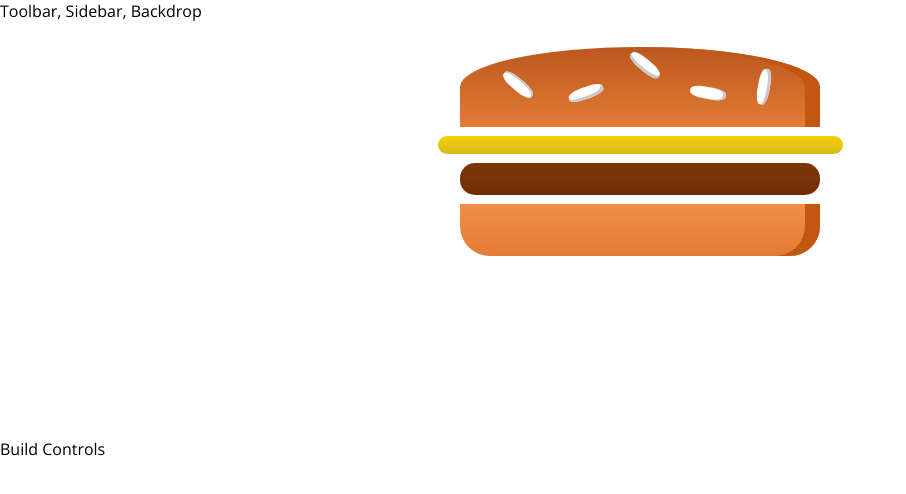
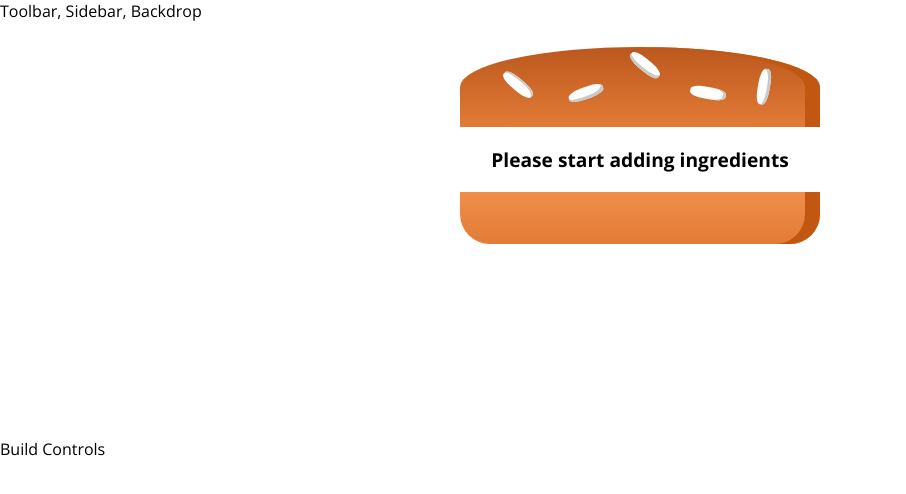
Before and after one commit to sid995/burger-builder-application, a React app: page / in a window 1280 px wide. Shown: the top 494 px of the page, without its empty margins (0-906 px from the left). Built offline with nearby package versions, Linux system fonts and the light colour scheme.

Commit message:
Dynamically add ingredients

```diff
--- a/src/components/Burger/Burger.js
+++ b/src/components/Burger/Burger.js
@@ -2,12 +2,24 @@
 import './Burger.css'
 import BurgerIngredient from './BurgerIngredient/BurgerIngredient'
 
-const Burger = () => {
+const Burger = ({ ingredients }) => {
+	let transformedIngredients = Object.keys(ingredients)
+		.map(igKey => {
+			return [...Array(ingredients[igKey])].map((_, i) => {
+				return <BurgerIngredient key={igKey + i} type={igKey} />
+			})
+		})
+		.reduce((arr, el) => {
+			return arr.concat(el)
+		}, [])
+
+	if (transformedIngredients.length === 0)
+		transformedIngredients = <p>Please start adding ingredients</p>
+
 	return (
 		<div className='Burger'>
 			<BurgerIngredient type='bread-top' />
-			<BurgerIngredient type='cheese' />
-			<BurgerIngredient type='meat' />
+			{transformedIngredients}
 			<BurgerIngredient type='bread-bottom' />
 		</div>
 	)
--- a/src/containers/BurgerBuilder/BurgerBuilder.js
+++ b/src/containers/BurgerBuilder/BurgerBuilder.js
@@ -3,10 +3,19 @@
 import Burger from '../../components/Burger/Burger'
 
 class BurgerBuilder extends Component {
+	state = {
+		ingredients: {
+			salad: 0,
+			bacon: 0,
+			cheese: 0,
+			meat: 0
+		}
+	}
+
 	render() {
 		return (
 			<Auxx>
-				<Burger />
+				<Burger ingredients={this.state.ingredients} />
 				<div>Build Controls</div>
 			</Auxx>
 		)
```
